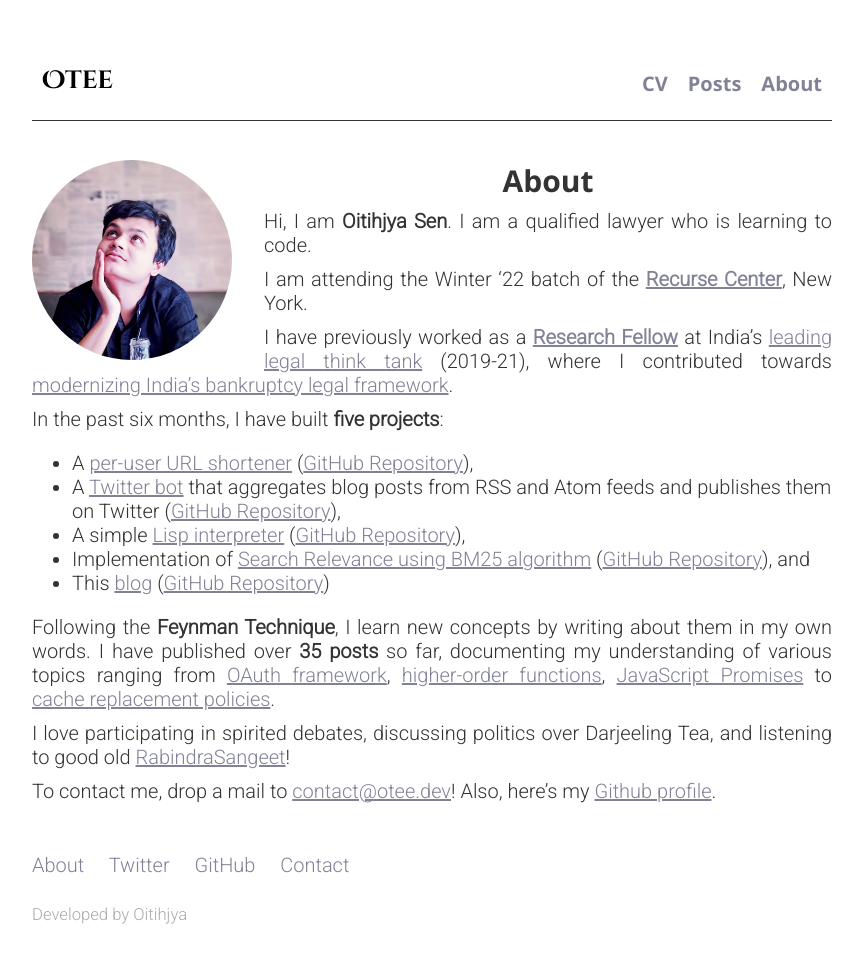
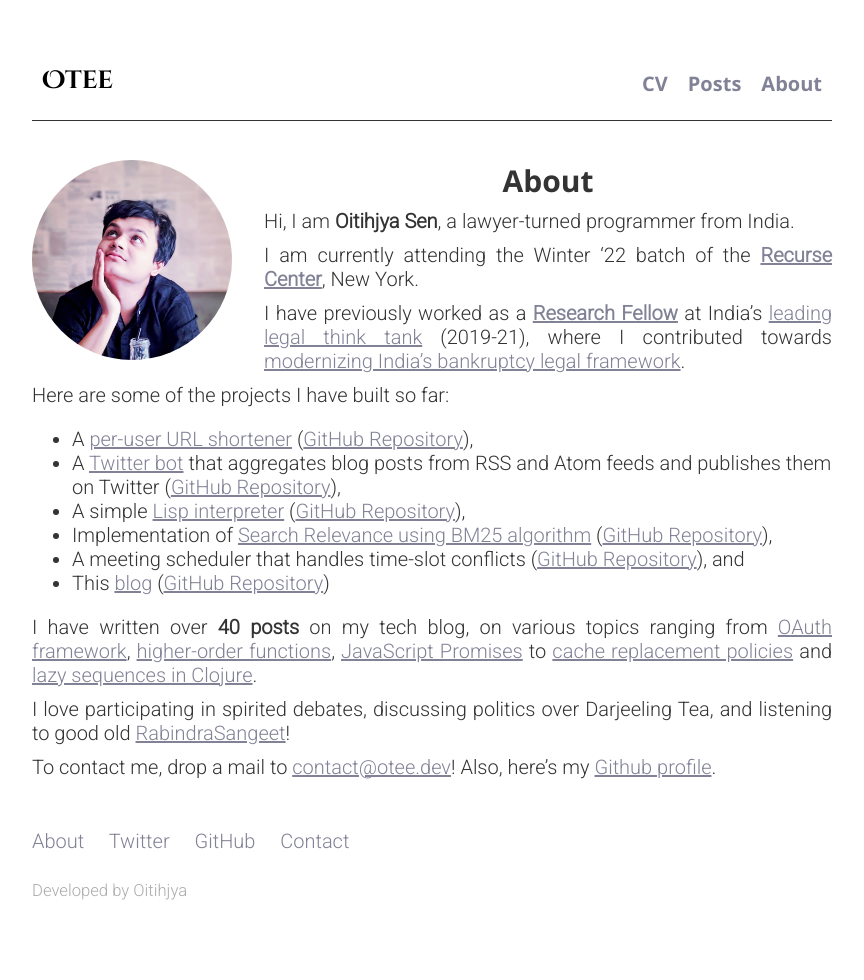
Before and after one commit to oitee/oitee.github.io, a Jekyll site: the page built from _pages/about.md, in a window 1280 px wide. Shown: the whole page, without its empty margins (208-1072 px from the left). Built offline with Jekyll 4.4.1, drawn with Linux system fonts in a browser that asks for light colours.

Commit message:
Update About page

```diff
--- a/_pages/about.md
+++ b/_pages/about.md
@@ -9,20 +9,21 @@ published: true
 
 <h1 align="center"> About</h1>
 
-Hi, I am **Oitihjya Sen**. I am a qualified lawyer who is learning to code.
+Hi, I am **Oitihjya Sen**, a lawyer-turned programmer from India.
 
-I am attending the Winter '22 batch of the [**Recurse Center**](https://www.recurse.com/), New York.
+I am currently attending the Winter '22 batch of the [**Recurse Center**](https://www.recurse.com/), New York.
 
 I have previously worked as a [**Research Fellow**](https://vidhilegalpolicy.in/team/oitihjya-sen/) at India’s [leading legal think tank](https://vidhilegalpolicy.in/) (2019-21), where I contributed towards [modernizing India’s bankruptcy legal framework](https://vidhilegalpolicy.in/wp-content/uploads/2020/07/Report-on-Pre-Packaged-Insolvency-Resolution.pdf).
 
-In the past six months, I have built **five projects**:
-- A [per-user URL shortener](https://oteetwirl.herokuapp.com/) ([GitHub Repository](https://github.com/oitee/twirl)),
+Here are some of the projects I have built so far:
+- A [per-user URL shortener](https://twirl.otee.dev) ([GitHub Repository](https://github.com/oitee/twirl)),
 - A [Twitter bot](https://twitter.com/cardimomT) that aggregates blog posts from RSS and Atom feeds and publishes them on Twitter ([GitHub Repository](https://github.com/oitee/cardimom)),
-- A simple [Lisp interpreter](https://otee.dev/2021/08/24/crisp-a-simple-lisp-interpreter.html) ([GitHub Repository](https://github.com/oitee/crisp)),
-- Implementation of [Search Relevance using BM25 algorithm](https://otee.dev/2021/11/24/search-relevance-using-bm-25.html) ([GitHub Repository](https://github.com/oitee/bm25)), and
+- A simple [Lisp interpreter](/2021/08/24/crisp-a-simple-lisp-interpreter.html) ([GitHub Repository](https://github.com/oitee/crisp)),
+- Implementation of [Search Relevance using BM25 algorithm](/2021/11/24/search-relevance-using-bm-25.html) ([GitHub Repository](https://github.com/oitee/bm25)),
+- A meeting scheduler that handles time-slot conflicts ([GitHub Repository](https://github.com/oitee/meetings)), and
 - This [blog](https://otee.dev/) ([GitHub Repository](https://github.com/oitee/oitee.github.io))
 
-Following the **Feynman Technique**, I learn new concepts by writing about them in my own words. I have published over **35 posts** so far, documenting my understanding of various topics ranging from [OAuth framework](/2021/12/27/understanding-oauth.html), [higher-order functions](/2021/07/11/higher-order-functions.html), [JavaScript Promises](/2021/11/10/javascript-promises.html) to [cache replacement policies](/2021/08/18/cache-replacement-policy.html).
+I have written over **40 posts** on my tech blog, on various topics ranging from [OAuth framework](/2021/12/27/understanding-oauth.html), [higher-order functions](/2021/07/11/higher-order-functions.html), [JavaScript Promises](/2021/11/10/javascript-promises.html) to [cache replacement policies](/2021/08/18/cache-replacement-policy.html) and [lazy sequences in Clojure](/2022/01/17/lazy-clojure.html).
 
 I love participating in spirited debates, discussing politics over Darjeeling Tea,  and listening to good old [RabindraSangeet](https://en.wikipedia.org/wiki/Rabindra_Sangeet)!
 
```
Also changed, not shown: _posts/2022-02-02-understanding-the-internet.md (+1 -1 lines).
